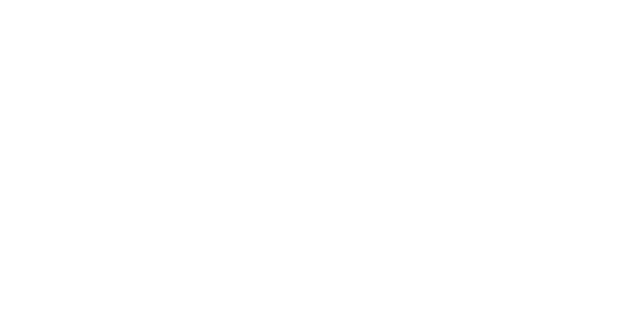
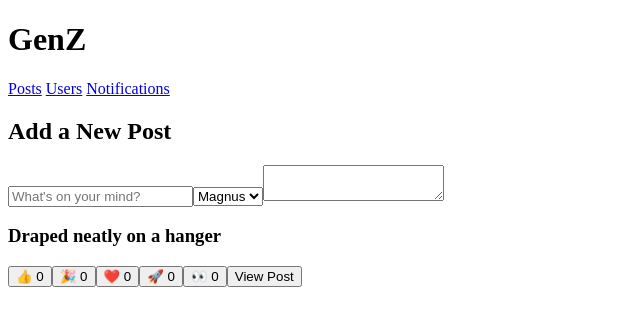
Before and after one commit to acciojob/social-media-iABM3568, a React app: page / in a window 1280 px wide. Shown: the top 326 px of the page, without its empty margins (0-640 px from the left). Built offline with nearby package versions, Linux system fonts and the light colour scheme.

Commit message:
Update App.js

```diff
--- a/src/components/App.js
+++ b/src/components/App.js
@@ -1,13 +1,104 @@
-
-import React from "react";
-import './../styles/App.css';
+import React, { useState } from "react";
+import "../styles/App.css";
 
 const App = () => {
+  const [page, setPage] = useState("/");
+  const [showNotifications, setShowNotifications] = useState(false);
+
   return (
     <div>
-        {/* Do not remove the main div */}
+      <h1>GenZ</h1>
+
+      <div className="App">
+        {/* NAVIGATION (App > first child REQUIRED) */}
+        <div>
+          <a href="/" onClick={(e) => { e.preventDefault(); setPage("/"); }}>Posts</a>{" "}
+          <a href="/users" onClick={(e) => { e.preventDefault(); setPage("/users"); }}>Users</a>{" "}
+          <a href="/notifications" onClick={(e) => { e.preventDefault(); setPage("/notifications"); }}>
+            Notifications
+          </a>
+        </div>
+
+        {/* POSTS PAGE */}
+        {page === "/" && (
+          <>
+            <h2>Add a New Post</h2>
+
+            <input id="postTitle" placeholder="What's on your mind?" />
+            <select id="postAuthor">
+              <option>Magnus</option>
+              <option>Uriah</option>
+              <option>Leanne</option>
+            </select>
+            <textarea id="postContent"></textarea>
+
+            <div className="posts-list">
+              <div></div> {/* REQUIRED dummy element */}
+
+              <div className="post">
+                <h3>Draped neatly on a hanger</h3>
+
+                <button>👍 0</button>
+                <button>🎉 0</button>
+                <button>❤️ 0</button>
+                <button>🚀 0</button>
+                <button>👀 0</button>
+
+                <button
+                  className="button"
+                  onClick={() => setPage("/posts/1")}
+                >
+                  View Post
+                </button>
+              </div>
+            </div>
+          </>
+        )}
+
+        {/* POST DETAILS PAGE */}
+        {page.startsWith("/posts") && (
+          <div className="post">
+            <input id="postTitle" defaultValue="Draped neatly on a hanger" />
+            <textarea id="postContent" defaultValue="Post content here"></textarea>
+
+            <button className="button">Edit</button>
+            <button>Save</button>
+          </div>
+        )}
+
+        {/* USERS PAGE */}
+        {page === "/users" && (
+          <ul>
+            <li onClick={() => setPage("/users/1")}>User 1</li>
+            <li onClick={() => setPage("/users/2")}>User 2</li>
+            <li onClick={() => setPage("/users/3")}>User 3</li>
+          </ul>
+        )}
+
+        {page.startsWith("/users") && (
+          <div className="post">
+            <h3>User Post</h3>
+          </div>
+        )}
+
+        {/* NOTIFICATIONS PAGE */}
+        {page === "/notifications" && (
+          <>
+            <button
+              className="button"
+              onClick={() => setShowNotifications(true)}
+            >
+              Refresh Notifications
+            </button>
+
+            <section className="notificationsList">
+              {showNotifications && <div>New Notification</div>}
+            </section>
+          </>
+        )}
+      </div>
     </div>
-  )
-}
+  );
+};
 
-export default App
+export default App;
```
